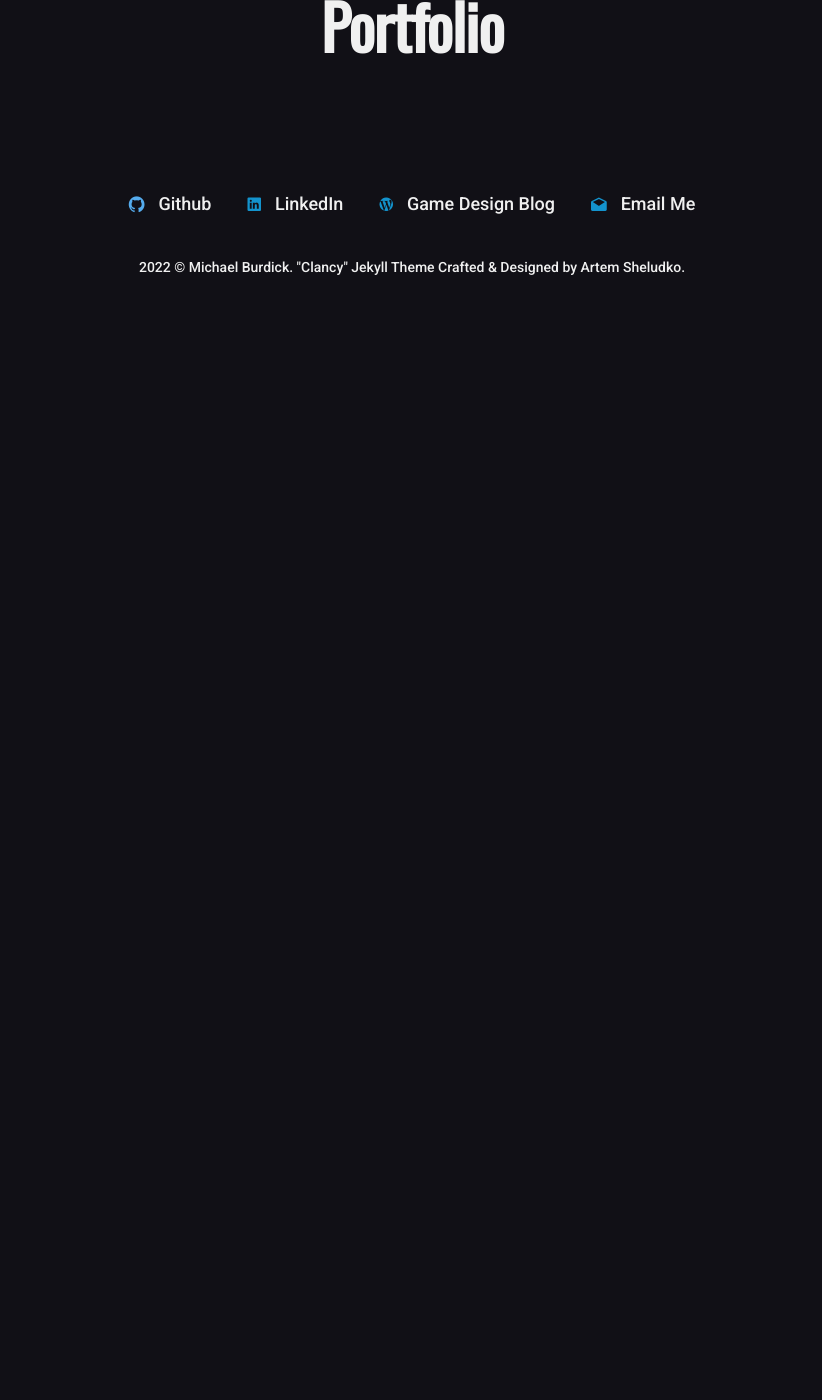
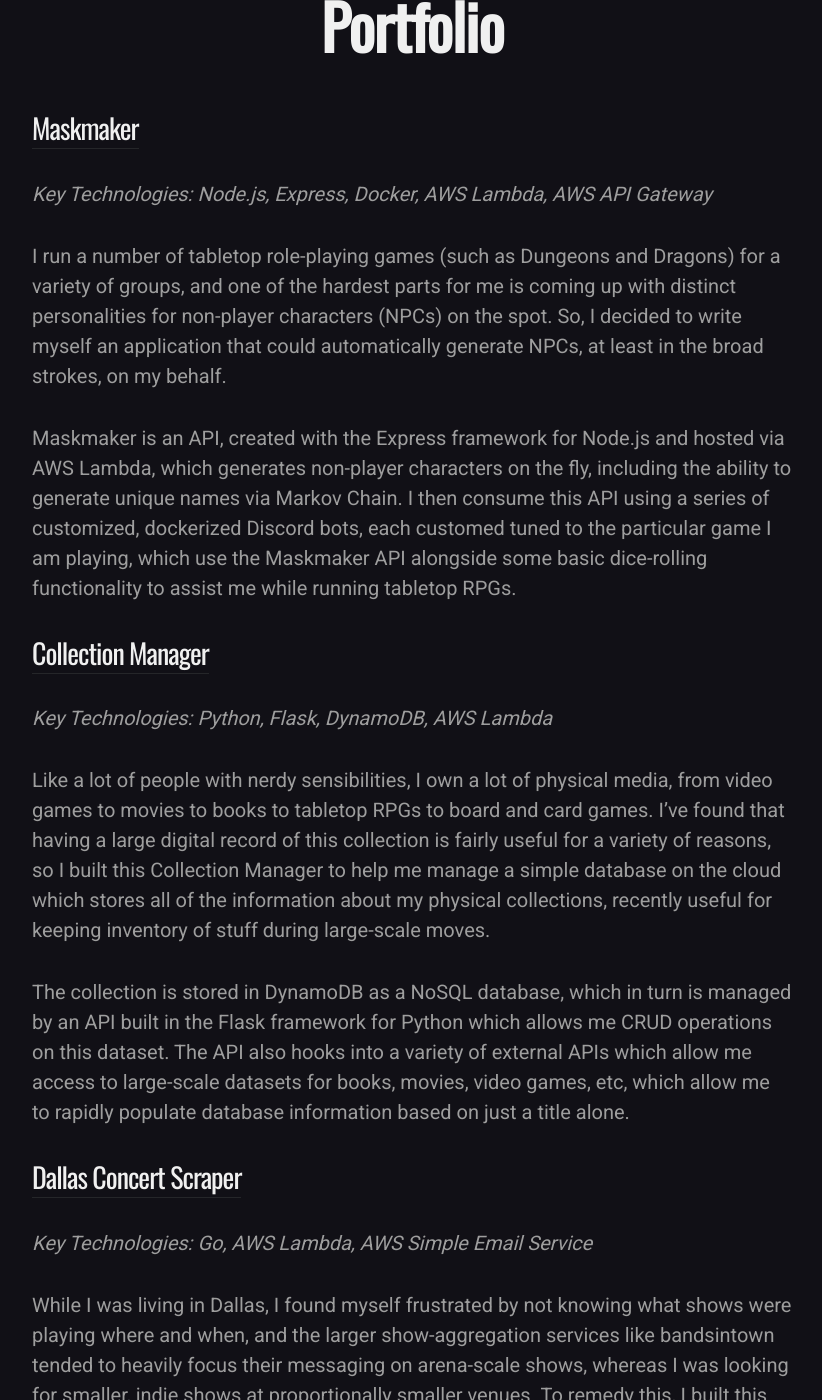
Before and after one commit to Asylumrunner/Asylumrunner.github.io, a Jekyll site: the page built from docs/_pages/portfolio.md, in a window 1280 px wide and 1400 px high, scrolled down 270 px. Shown: the whole window, without its empty margins (228-1050 px from the left). Built offline with Jekyll 4.4.1, drawn with Linux system fonts in a browser that asks for light colours; nearby versions of some CDN libraries; before the commit the page ends 900 px from its top, so only the background shows below that; some of the changed text lies outside the part shown.

Commit message:
Update portfolio page

```diff
--- a/docs/_pages/portfolio.md
+++ b/docs/_pages/portfolio.md
@@ -3,3 +3,25 @@ layout: page
 title: Portfolio
 permalink: /portfolio/
 ---
+
+## [Maskmaker](https://github.com/Asylumrunner/Maskmaker)
+
+*Key Technologies: Node.js, Express, Docker, AWS Lambda, AWS API Gateway*
+
+I run a number of tabletop role-playing games (such as Dungeons and Dragons) for a variety of groups, and one of the hardest parts for me is coming up with distinct personalities for non-player characters (NPCs) on the spot. So, I decided to write myself an application that could automatically generate NPCs, at least in the broad strokes, on my behalf.
+
+Maskmaker is an API, created with the Express framework for Node.js and hosted via AWS Lambda, which generates non-player characters on the fly, including the ability to generate unique names via Markov Chain. I then consume this API using a series of customized, dockerized Discord bots, each customed tuned to the particular game I am playing, which use the Maskmaker API alongside some basic dice-rolling functionality to assist me while running tabletop RPGs.
+
+## [Collection Manager](https://github.com/Asylumrunner/CollectionDatabase)
+
+*Key Technologies: Python, Flask, DynamoDB, AWS Lambda*
+
+Like a lot of people with nerdy sensibilities, I own a lot of physical media, from video games to movies to books to tabletop RPGs to board and card games. I've found that having a large digital record of this collection is fairly useful for a variety of reasons, so I built this Collection Manager to help me manage a simple database on the cloud which stores all of the information about my physical collections, recently useful for keeping inventory of stuff during large-scale moves.
+
+The collection is stored in DynamoDB as a NoSQL database, which in turn is managed by an API built in the Flask framework for Python which allows me CRUD operations on this dataset. The API also hooks into a variety of external APIs which allow me access to large-scale datasets for books, movies, video games, etc, which allow me to rapidly populate database information based on just a title alone.
+
+## [Dallas Concert Scraper](https://github.com/Asylumrunner/DallasConcertScraper)
+
+*Key Technologies: Go, AWS Lambda, AWS Simple Email Service*
+
+While I was living in Dallas, I found myself frustrated by not knowing what shows were playing where and when, and the larger show-aggregation services like bandsintown tended to heavily focus their messaging on arena-scale shows, whereas I was looking for smaller, indie shows at proportionally smaller venues. To remedy this, I built this web scraper in Go, hosting it in AWS Lambda and running it based on a timer, to scrape the calendar pages of music venues I enjoyed, collating their calendars together into a single list, using Spotify's API to add links for the artists so I could sample their music (if they were on Spotify), and then emailing the total list to myself for my convenience.
```
Also changed, not shown: docs/_pages/resume.md (+1 -1 lines).
